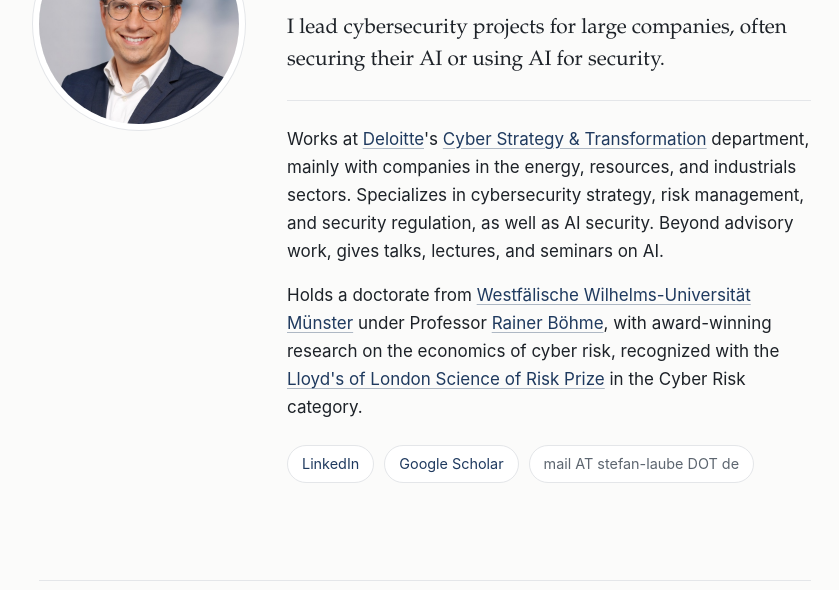
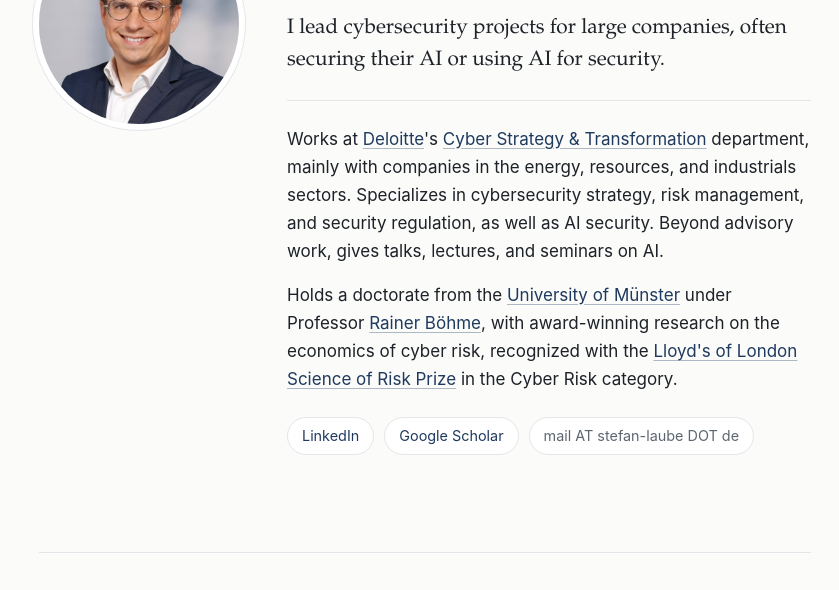
Before and after one commit to StefanLaube/StefanLaube.github.io, a plain HTML site: page index.html in a window 1280 px wide. Shown: the part 148-738 px from the top of the page, without its empty margins (215-1054 px from the left). Drawn offline with Linux system fonts and the light colour scheme.

Commit message:
Use current university name: University of Münster
Co-Authored-By: Claude Opus 5.5 <noreply@anthropic.com>

```diff
--- a/index.html
+++ b/index.html
@@ -200,7 +200,7 @@
                     Works at <a href="https://www.deloitte.com/de/de.html" target="_blank" rel="noopener">Deloitte</a>'s <a href="https://www.deloitte.com/de/de/services/consulting/services/cyber.html" target="_blank" rel="noopener">Cyber Strategy &amp; Transformation</a> department, mainly with companies in the energy, resources, and industrials sectors. Specializes in cybersecurity strategy, risk management, and security regulation, as well as AI security. Beyond advisory work, gives talks, lectures, and seminars on AI.
                 </p>
                 <p>
-                    Holds a doctorate from <a href="https://www.uni-muenster.de/de/" target="_blank" rel="noopener">Westfälische Wilhelms-Universität Münster</a> under Professor <a href="https://informationsecurity.uibk.ac.at/people/rainer-boehme/" target="_blank" rel="noopener">Rainer Böhme</a>, with award-winning research on the economics of cyber risk, recognized with the <a href="https://assets.lloyds.com/media/5d1c6e37-fdd1-4a0e-b497-0ebd149bf47e/pdf-climatewise-lloyds-201516-ClimateWise-submission.pdf" target="_blank" rel="noopener">Lloyd's of London Science of Risk Prize</a> in the Cyber Risk category.
+                    Holds a doctorate from the <a href="https://www.uni-muenster.de/de/" target="_blank" rel="noopener">University of Münster</a> under Professor <a href="https://informationsecurity.uibk.ac.at/people/rainer-boehme/" target="_blank" rel="noopener">Rainer Böhme</a>, with award-winning research on the economics of cyber risk, recognized with the <a href="https://assets.lloyds.com/media/5d1c6e37-fdd1-4a0e-b497-0ebd149bf47e/pdf-climatewise-lloyds-201516-ClimateWise-submission.pdf" target="_blank" rel="noopener">Lloyd's of London Science of Risk Prize</a> in the Cyber Risk category.
                 </p>
                 <ul class="contact">
                     <li><a href="https://de.linkedin.com/in/stefan-laube-235822109" target="_blank" rel="noopener">LinkedIn</a></li>
```
